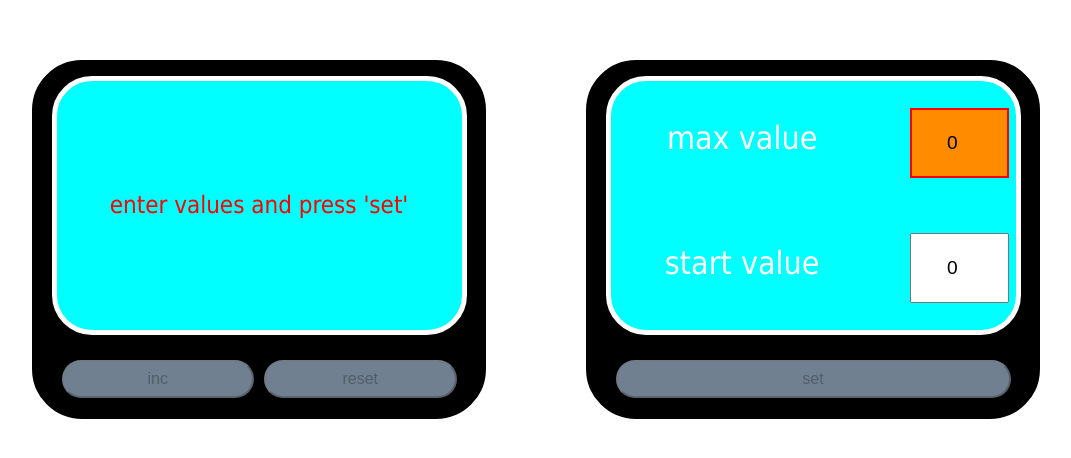
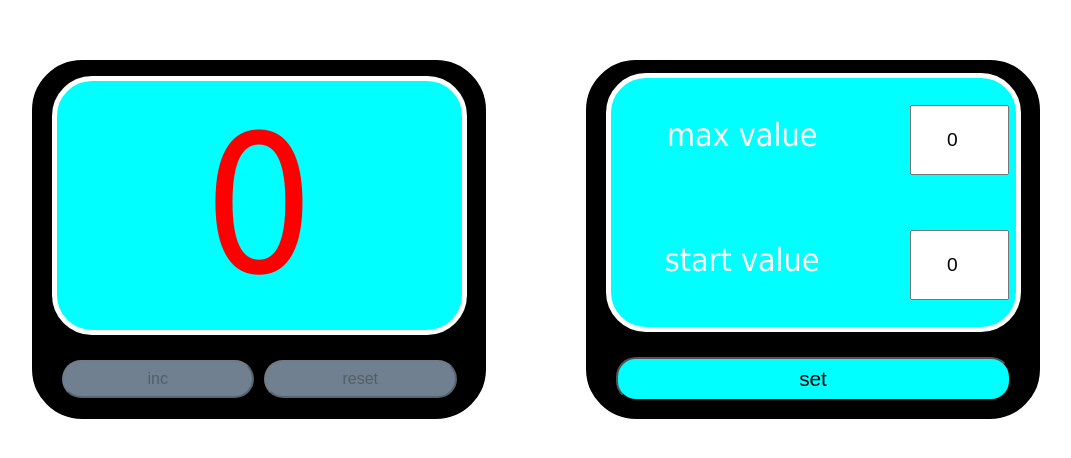
Before and after one commit to Lelik7777/exams, a React (Create React App) app: page / in a window 1280 px wide. Shown: the part 118-576 px from the top of the page, without its empty margins (104-1175 px from the left). Built offline with nearby package versions, Linux system fonts and the light colour scheme.

Commit message:
return component DisplayForSet.tsx and return code

```diff
--- a/src/App.css
+++ b/src/App.css
@@ -65,7 +65,7 @@ button:disabled {
 }
 
 .display .block_display {
-    /*font-size: 12rem;*/
+    font-size: 12rem;
     color: white;
 }
 
--- a/src/App.tsx
+++ b/src/App.tsx
@@ -1,4 +1,4 @@
-import React, {useRef, useState} from 'react';
+import React, {useState} from 'react';
 import './App.css';
 import {Count} from './exam_5.11.2021/components/Count';
 import {Set} from './exam_5.11.2021/components/Set';
@@ -40,22 +40,13 @@ export function App() {
                    setZeroing={setZeroing}
                    maxValue={maxValue}
                    minValue={minValue}
-                   disableButSet={disableButSet}
-                   text={text}
-                   changeText={changeText}
-
-                   setDisableButSet={setDisableButSet}
             />
             <Set
                 changeMinValue={changeMinValue}
                 changeMaxValue={changeMaxValue}
+                maxValue={maxValue}
+                minValue={minValue}
                 setInitialValue={setInitialValue}
-                setDisableButSet={setDisableButSet}
-                disableButSet={disableButSet}
-                minValue={minValue}
-                maxValue={maxValue}
-                changeText={changeText}
-                text={text}
             />
         </div>
     );
--- a/src/exam_5.11.2021/components/Count.tsx
+++ b/src/exam_5.11.2021/components/Count.tsx
@@ -8,10 +8,6 @@ type PropsType = {
     count: number;
     changeCount: () => void;
     setZeroing: () => void;
-    disableButSet: boolean;
-    setDisableButSet: (b: boolean) => void;
-    text: boolean;
-    changeText: (b: boolean) => void;
 }
 export const Count = ({
                           maxValue,
@@ -19,10 +15,6 @@ export const Count = ({
                           count,
                           changeCount,
                           setZeroing,
-                          disableButSet,
-                          setDisableButSet,
-                          text,
-                          changeText,
                       }: PropsType) => {
 
     return (
@@ -31,11 +23,6 @@ export const Count = ({
                 count={count}
                 maxValue={maxValue}
                 minValue={minValue}
-                type={true}
-                disableButSet={disableButSet}
-                setDisableButSet={setDisableButSet}
-                text={text}
-                changeText={changeText}
             />
             <div className={'wrapper_buttons_count'}>
                 <Button title={'inc'}
--- a/src/exam_5.11.2021/components/Display.tsx
+++ b/src/exam_5.11.2021/components/Display.tsx
@@ -1,74 +1,28 @@
 import React from 'react';
-import {Span} from './Span';
-import {Input} from './Input';
 
 type PropsType = {
-    type: boolean;
-    count?: number;
+    count: number;
     maxValue: number;
     minValue: number;
-    changeMaxValue?: (v: number) => void;
-    changeMinValue?: (v: number) => void;
-    setDisableButSet: (b: boolean) => void;
-    disableButSet: boolean;
-    text: boolean;
-    changeText: (b: boolean) => void;
 }
 export const Display = ({
-                            type,
                             count,
                             maxValue,
                             minValue,
-                            changeMaxValue,
-                            changeMinValue,
-                            setDisableButSet,
-                            disableButSet,
-                            text,
-                            changeText,
                             ...props
                         }: PropsType) => {
     const style = {
         color: count === maxValue ? 'red' : '',
     }
     return (
-        type ?
-            //for count
-            <div className={'display'}>
-                <div className={'block_display'} style={style}>
-                    {!disableButSet && text && count}
-                    {text && 'enter values and press \'set\''}
 
-                </div>
+        <div className={'display'}>
+            <div className={'block_display'} style={style}>
+                {count}
+
             </div>
+        </div>
 
-            :
-            //for set
-            <div className={'display display_set'}>
-                <div className={'block_dis_set'}>
-                    <Span title={'max value'}/>
-                    <Input
-                        type={'number'}
-                        value={maxValue}
-                        minValue={minValue}
-                        maxValue={maxValue}
-                        changeValue={changeMaxValue}
-                        setDisableButSet={setDisableButSet}
-                        className={maxValue <= minValue ? 'value_less_zero' : ''}
-                        changeText={changeText}
-                    />
-                </div>
-                <div className={'block_dis_set'}>
-                    <Span title={'start value'}/>
-                    <Input type={'number'}
-                           value={minValue}
-                           maxValue={maxValue}
-                           minValue={minValue}
-                           changeValue={changeMinValue}
-                           setDisableButSet={setDisableButSet}
-                           className={minValue < 0 ? 'value_less_zero' : ''}
-                           changeText={changeText}
-                    />
-                </div>
-            </div>
+
     )
 }
--- /dev/null
+++ b/src/exam_5.11.2021/components/DisplayForSet.tsx
@@ -0,0 +1,40 @@
+import React from 'react';
+import {Span} from './Span';
+import {Input} from './Input';
+
+
+type PropsType = {
+    changeMaxValue: (v: number) => void;
+    changeMinValue: (v: number) => void;
+    maxValue: number;
+    minValue: number;
+}
+export const DisplayForSet = ({
+                                  changeMaxValue,
+                                  changeMinValue,
+                                  maxValue,
+                                  minValue,
+                              }: PropsType) => {
+    return (
+        <div className={'display display_set'}>
+            <div className={'block_dis_set'}>
+                <Span title={'max value'}/>
+                <Input
+                    type={'number'}
+                    changeValue={changeMaxValue}
+                    value={maxValue}
+                    className={''}//stub
+                />
+            </div>
+            <div className={'block_dis_set'}>
+                <Span title={'start value'}/>
+                <Input
+                    type={'number'}
+                    changeValue={changeMinValue}
+                    value={minValue}
+                    className={''}//stub
+                />
+            </div>
+        </div>
+    )
+}
--- a/src/exam_5.11.2021/components/Input.tsx
+++ b/src/exam_5.11.2021/components/Input.tsx
@@ -3,22 +3,14 @@ import React, {ChangeEvent} from 'react';
 type PropsType = {
     type: string;
     value: number;
-    maxValue: number;
-    minValue: number;
-    changeValue: ((v: number) => void) | undefined;
-    setDisableButSet: (b: boolean) => void;
     className: string;
-    changeText: (b: boolean) => void;
+    changeValue: (n:number) => void;
 }
 export const Input = ({
                           type,
                           value,
-                          minValue,
-                          maxValue,
+                          className,
                           changeValue,
-                          setDisableButSet,
-                          className,
-                          changeText,
                           ...props
                       }: PropsType) => {
 
@@ -27,9 +19,8 @@ export const Input = ({
         if (changeValue) {
             changeValue(+e.currentTarget.value);
         }
-        changeText(false);
     }
-    value >= 0 && minValue < maxValue ? setDisableButSet(false) : setDisableButSet(true);
+   // value >= 0 && minValue < maxValue ? setDisableButSet(false) : setDisableButSet(true);
 
     return (
         <span className={'span_input'}>
--- a/src/exam_5.11.2021/components/Set.tsx
+++ b/src/exam_5.11.2021/components/Set.tsx
@@ -1,49 +1,36 @@
 import React from 'react';
 import {Button} from './Button';
-import {Display} from './Display';
+import {DisplayForSet} from './DisplayForSet';
 
 type PropsType = {
     changeMaxValue: (v: number) => void;
     changeMinValue: (v: number) => void;
-    setInitialValue: () => void;
-    setDisableButSet: (b: boolean) => void;
-    disableButSet: boolean;
     maxValue: number;
     minValue: number;
-    changeText: (b: boolean) => void;
-    text: boolean;
+    setInitialValue: () => void;
+
 }
 export const Set = ({
                         changeMinValue,
                         changeMaxValue,
-                        setInitialValue,
-                        setDisableButSet,
-                        disableButSet,
                         minValue,
                         maxValue,
-                        changeText,
-                        text,
+                        setInitialValue,
                     }: PropsType) => {
 
     const onClick = () => {
         setInitialValue();
-        setDisableButSet(true);
-        changeText(false);
     }
     return (
         <div className={'container'}>
-            <Display type={false}
-                     changeMaxValue={changeMaxValue}
-                     changeMinValue={changeMinValue}
-                     setDisableButSet={setDisableButSet}
-                     disableButSet={disableButSet}
-                     maxValue={maxValue}
-                     minValue={minValue}
-                     text={text}
-                     changeText={changeText}
+            <DisplayForSet
+                changeMaxValue={changeMaxValue}
+                changeMinValue={changeMinValue}
+                minValue={minValue}
+                maxValue={maxValue}
             />
             <div className={'wrapper_buttons_count'}>
-                <Button disabled={disableButSet}
+                <Button disabled={false}
                         title={'set'}
                         onClick={onClick}/>
             </div>
```
Also changed, not shown: src/exam_5.11.2021/components/unused/DisplayForSet.tsx (deleted, +0 -23 lines).
